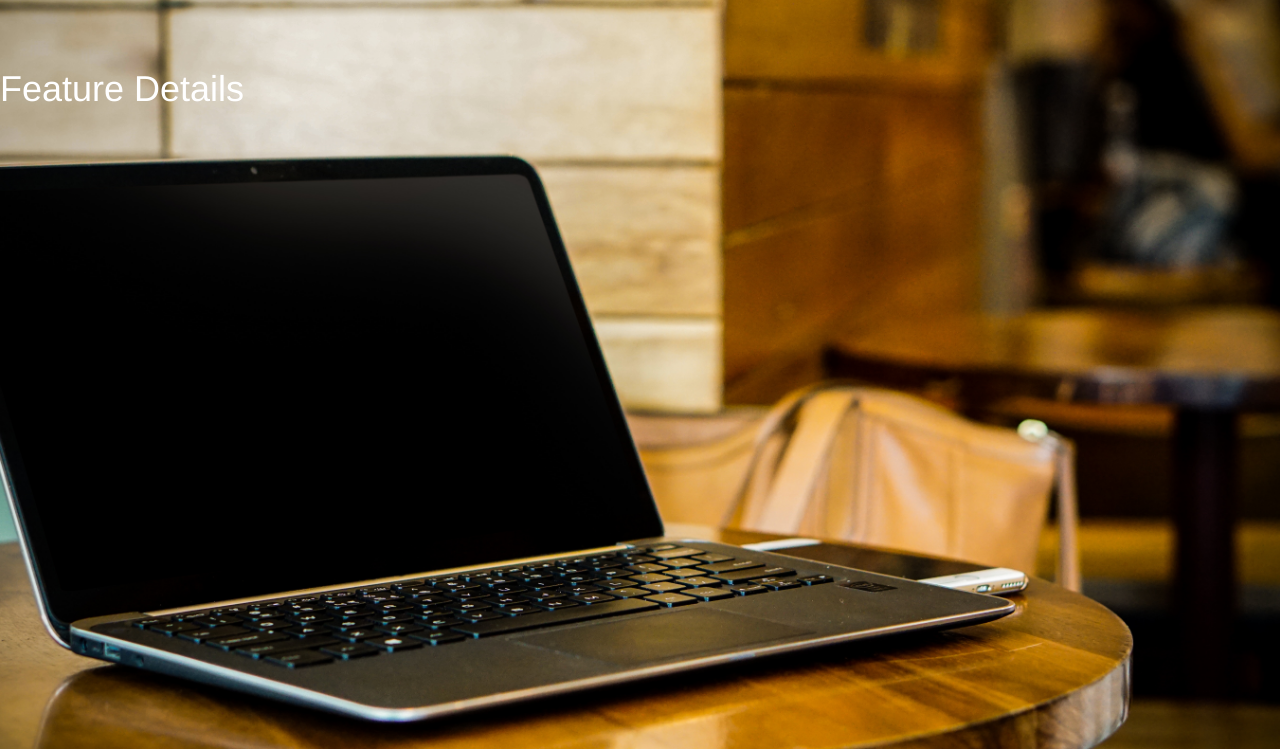
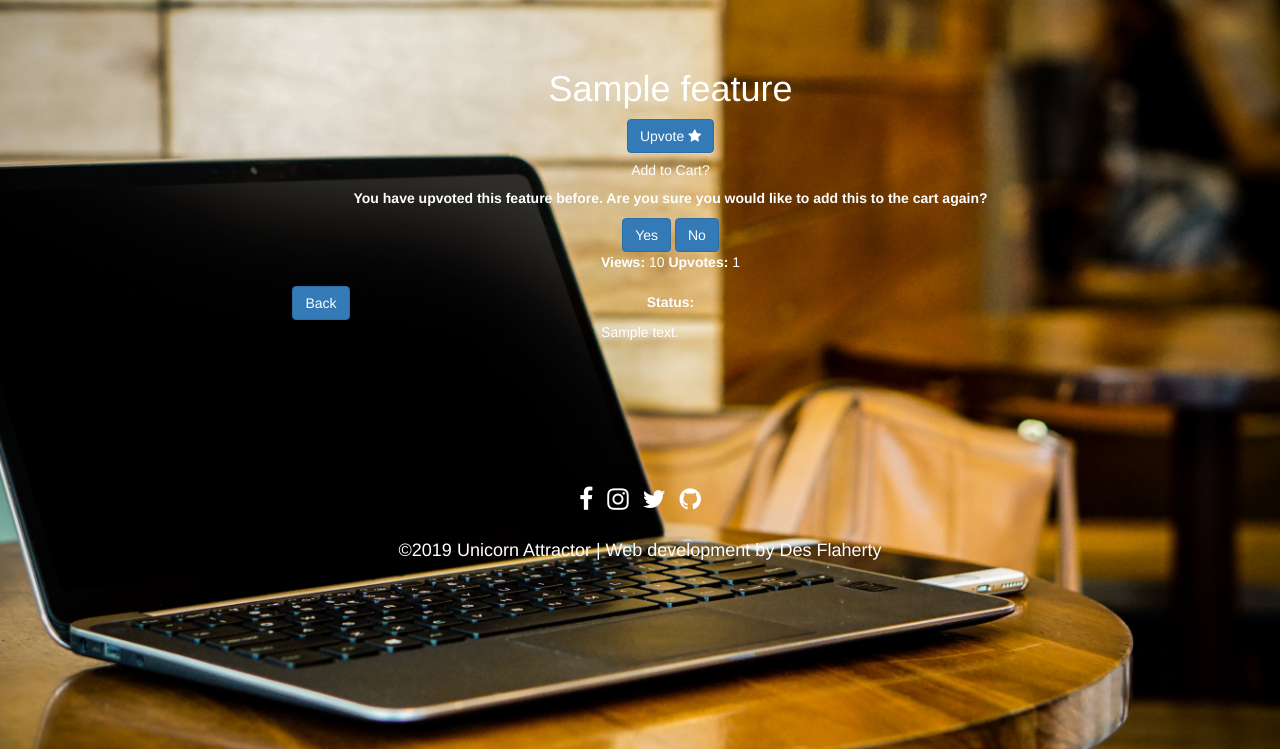
Before and after one commit to desflaherty/Unicorn_issue_tracker, a Django app: page /features/feature_detail/1/ in a window 1280 px wide. Shown: the part 51-800 px from the top of the page. Run offline with Django 3.2, Linux system fonts and the light colour scheme; a user stored in the database is signed in; tables that the repository leaves empty hold one stand-in row (values such as "Sample post"); some libraries are stand-ins or nearby versions.

Commit message:
adding a vote button to feature details and adding to cart

```diff
--- a/cart/contexts.py
+++ b/cart/contexts.py
@@ -10,13 +10,19 @@
     cart = request.session.get('cart', {})
 
     cart_items = []
+    upvote_list = []
+    price = 100
     total = 0
     feature_count = 0
-
     for id, quantity in cart.items():
         feature = get_object_or_404(Features, pk=id)
-        total += quantity * feature.price
+        upvote_list.append(id)
         feature_count += quantity
-        cart_items.append({'id': id, 'quantity': quantity, 'feature': feature})
+        total += quantity * price
+        cart_items.append({'id': id, 'quantity': quantity,
+                           'feature': feature, 'price': price})
 
-    return {'cart_items': cart_items, 'total': total, 'feature_count': feature_count}
+    return {'feature_count': feature_count,
+            'cart_items': cart_items,
+            'total': total,
+            'upvote_list': upvote_list}
--- a/features/templates/feature_details.html
+++ b/features/templates/feature_details.html
@@ -1,3 +1,94 @@
-{% extends "base.html" %} {% block content %}
-<h1>Feature Details</h1>
-{% endblock %}
+{% extends 'base.html' %}
+{% load bootstrap_tags %}
+{% block content%}
+<div class="container center pos-r">
+    <a class="btn btn-primary back-btn" href="{% url 'features' %}">Back</a>
+    <div class='inline pos-r'>
+        <h1 class='text-shadow'>{{items.name}}</h1>
+        <div class="line "></div>
+
+        {% if user.username == 'admin' %}
+        <a href="{% url 'edit_feature' items.id %}" class='btn btn-primary'>
+            Edit <i class="fa fa-pencil-square-o" aria-hidden="true"></i>
+        </a>
+        {% endif %}
+
+        {% if user.is_authenticated %}
+
+
+        <form class='inline' method="post" action="{% url 'add_to_cart' items.id %}">
+            {% csrf_token %}
+            <input type="hidden" name="quantity" value="1">
+
+            {% if upvoted %}
+
+            <div id="repeated-upvote-btn" class='btn btn-primary'>Upvote <i class="fa fa-star" aria-hidden="true"></i></div>
+
+            <div class="upvote-btn-hidden">
+                <div class="upvote-confirm">
+
+                    <div class="card-header bg-dark center">
+                        <h5>Add to Cart?</h5>
+                    </div>
+
+                    <p><b>You have upvoted this feature before. Are you sure you would like to add this to the cart
+                            again?</b>
+                    </p>
+
+                    <button type='submit' class='btn btn-primary'>Yes</button>
+                    <div id='upvote-no' class='btn btn-primary'>No</div>
+
+                </div>
+            </div>
+
+            {% else %}
+            <button type='submit' class='btn btn-primary'>Upvote <i class="fa fa-star" aria-hidden="true"></i></button>
+            {% endif %}
+
+        </form>
+
+
+
+
+        {% else %}
+        <div class='btn btn-secondary'>Upvote <i class="fa fa-star" aria-hidden="true"></i></div>
+        {% endif %}
+
+        <br>
+
+        <p class='inline views text-shadow'><b>Views:</b> {{items.views}} </p>
+        <p class='inline upvotes text-shadow'><b>Upvotes:</b> {{items.upvotes}}</p>
+
+        <br>
+
+        <p class=' inline feature-text-b'>Status&#58;</p>
+                {% if feature.status == 'ToDo' %}
+                <p class='inline status-todo'>{{ feature.status }}</p>
+                {% elif feature.status == 'Doing' %}
+                <p class='inline status-doing'>{{ feature.status }}</p>
+                {% elif feature.status == 'Done' %}
+                <p class='inline status-done'>{{ feature.status }}</p>
+                {% endif %}
+
+    </div>
+
+    <div class='center comments'>
+        <div class="ticket-description inline">
+
+
+
+            <div>
+
+                <p class='description'>{{items.description}}</p>
+            </div>
+
+        </div>
+    </div>
+
+
+
+
+</div>
+<div class="block"></div>
+{% include 'footer.html' %}
+{% endblock %}}
--- a/features/urls.py
+++ b/features/urls.py
@@ -1,9 +1,10 @@
 from django.conf.urls import url,include
-from .views import all_features,add_edit_feature,feature_detail
+from .views import all_features,add_edit_feature,feature_detail,upvote_feature
 
 urlpatterns = [
     url(r'^$', all_features, name='features'),
     url(r'^feature_detail/(?P<id>\d+)/$', feature_detail, name='feature_detail'),
     url(r'^edit_feature/(?P<id>\d+)/$', add_edit_feature, name='edit_feature'),
     url(r'^add_feature/$', add_edit_feature, name='add_feature'),
+    url(r'^upvote_feature/$', upvote_feature, name='upvote_feature'),
 ]
--- a/features/views.py
+++ b/features/views.py
@@ -1,6 +1,6 @@
 from django.shortcuts import render,reverse,redirect, get_object_or_404
 from django.contrib.auth.decorators import login_required
-from .models import Features
+from .models import Features, UpvoteFeature
 from django.contrib.auth.models import User
 from .forms import FeaturesForm
 
@@ -14,19 +14,21 @@
 
     features = get_object_or_404(Features, id=id)
 
+    upvotes = UpvoteFeature.objects.filter(upvoted_feature=features)
+
+    upvoted = False
+    user = str(request.user)
+    for item in upvotes:
+        item = str(item)
+        if item == user:
+            upvoted = True
 
     features.save()
 
 
-    return render(request, "feature_details.html", {
+    return render(request, "feature_details.html", {'upvoted': upvoted,
                                                    'items': features
                                                    })
-
-
-
-
-
-
 
 
 @login_required
@@ -60,3 +62,31 @@
         form = FeaturesForm(instance=features)
     return render(request, 'add_feature.html', {'add_edit': add_edit,
                                                'form': form})
+
+
+@login_required
+def upvote_feature(request):
+    """Adds one upvote point to the feature  """
+
+    cart = request.session.get('cart', {})
+    upvote_list = []
+
+    for id, quantity in cart.items():
+        feature = get_object_or_404(Features, pk=id)
+        upvote_list.append(id)
+
+    for id in upvote_list:
+        feature_name = get_object_or_404(
+            Features, id=id)
+        try:
+            upvote = get_object_or_404(
+                UpvoteFeature, user=request.user, upvoted_feature=feature_name)
+        except:
+            upvote = UpvoteFeature()
+        upvote.user = request.user
+        upvote.upvoted_feature = feature_name
+        feature_name.upvotes += 1
+        feature_name.save()
+        upvote.save()
+    request.session['cart'] = {}
+    return redirect(reverse('index'))
```
Also changed, not shown: media/images/combo_search.gif (added), media/images/dashboards-gallery-sales-pipeline_1.png (added), media/images/google_maps.jpg (added).
